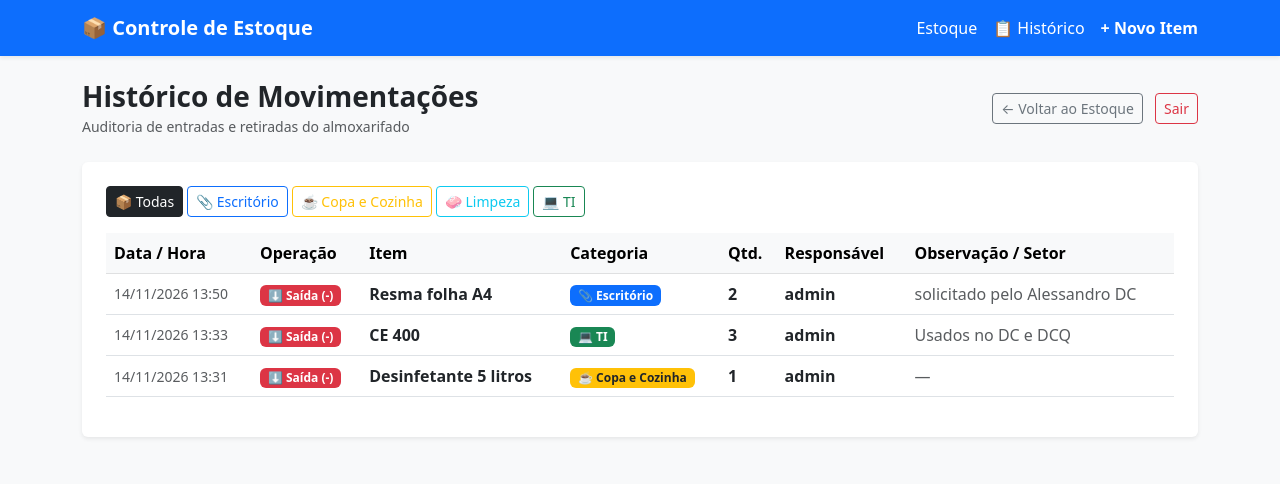
After one commit to eduardotesari/sistema_estoque_ads, a Flask app: page /historico in a window 1280 px wide. The commit adds this page. Shown: the top 484 px of the page. Run offline with Flask 3, Linux system fonts and the light colour scheme; a user stored in the database is signed in; data comes from the database, SQL or seed files in the repository; both versions use the stored data as it was after the commit.

```diff
--- a/app.py
+++ b/app.py
@@ -1,4 +1,5 @@
 import sqlite3
+from datetime import datetime
 from functools import wraps
 from flask import Flask, render_template, request, redirect, url_for, session
 from werkzeug.security import check_password_hash, generate_password_hash
@@ -8,7 +9,6 @@ from models import ProdutoFisico, ProdutoDigital
 app = Flask(__name__)
 app.secret_key = 'chave_secreta_stockcontrol_ads_anhanguera'
 
-# Configuração central de categorias, cores Bootstrap e ícones
 CATEGORIAS_CONFIG = {
     'Escritório': {'cor': 'primary', 'icone': '📎', 'texto': 'text-white'},
     'Copa e Cozinha': {'cor': 'warning', 'icone': '☕', 'texto': 'text-dark'},
@@ -22,6 +22,15 @@ init_db()
 @app.context_processor
 def inject_categorias():
     return dict(categorias_config=CATEGORIAS_CONFIG)
+
+
+def registrar_movimentacao(cursor, produto_nome, categoria, operacao, quantidade, observacao=""):
+    agora = datetime.now().strftime("%d/%m/%Y %H:%M")
+    usuario_logado = session.get('username', 'sistema')
+    cursor.execute("""
+        INSERT INTO movimentacoes (produto_nome, categoria, operacao, quantidade, usuario, observacao, data_hora)
+        VALUES (?, ?, ?, ?, ?, ?, ?)
+    """, (produto_nome, categoria, operacao, quantidade, usuario_logado, observacao.strip(), agora))
 
 
 def login_obrigatorio(f):
@@ -260,6 +269,10 @@ def novo_produto():
             INSERT INTO produtos (nome, categoria, tipo, quantidade, estoque_minimo, preco_custo, preco_base_venda, ativo)
             VALUES (?, ?, ?, ?, ?, ?, ?, 1)
         """, (nome, categoria, tipo, quantidade, estoque_minimo, preco_custo, preco_base_venda))
+
+        if quantidade > 0:
+            registrar_movimentacao(cursor, nome, categoria, 'ENTRADA', quantidade, 'Saldo inicial no cadastro')
+
         conn.commit()
         conn.close()
 
@@ -274,20 +287,57 @@ def novo_produto():
 def ajustar_estoque(id_produto):
     quantidade_ajuste = int(request.form.get('quantidade_ajuste', 0))
     operacao = request.form.get('operacao')
+    observacao = request.form.get('observacao', '').strip()
+
+    # Bloqueia movimentação caso a observação esteja vazia
+    if not observacao:
+        return redirect(request.referrer or url_for('index'))
 
     conn = get_connection()
     cursor = conn.cursor()
-    cursor.execute("SELECT quantidade FROM produtos WHERE id = ?", (id_produto,))
+    cursor.execute("SELECT nome, categoria, quantidade FROM produtos WHERE id = ?", (id_produto,))
     row = cursor.fetchone()
 
-    if row:
+    if row and quantidade_ajuste > 0:
         qtd_atual = row['quantidade']
+        qtd_efetiva = min(qtd_atual, quantidade_ajuste) if operacao == 'SAIDA' else quantidade_ajuste
         nova_qtd = max(0, qtd_atual - quantidade_ajuste) if operacao == 'SAIDA' else qtd_atual + quantidade_ajuste
+
         cursor.execute("UPDATE produtos SET quantidade = ? WHERE id = ?", (nova_qtd, id_produto))
+        if qtd_efetiva > 0:
+            registrar_movimentacao(cursor, row['nome'], row['categoria'], operacao, qtd_efetiva, observacao)
         conn.commit()
 
     conn.close()
     return redirect(request.referrer or url_for('index'))
+
+
+@app.route('/historico')
+@login_obrigatorio
+def historico():
+    categoria_filtro = request.args.get('categoria', 'Todas')
+
+    conn = get_connection()
+    cursor = conn.cursor()
+
+    if categoria_filtro and categoria_filtro != 'Todas':
+        cursor.execute(
+            "SELECT * FROM movimentacoes WHERE categoria = ? ORDER BY id DESC LIMIT 200",
+            (categoria_filtro,)
+        )
+    else:
+        cursor.execute("SELECT * FROM movimentacoes ORDER BY id DESC LIMIT 200")
+
+    movimentacoes = cursor.fetchall()
+    conn.close()
+
+    tema = CATEGORIAS_CONFIG.get(categoria_filtro, {'cor': 'primary', 'icone': '📦', 'texto': 'text-white'})
+    return render_template(
+        'historico.html',
+        movimentacoes=movimentacoes,
+        categoria_filtro=categoria_filtro,
+        tema=tema
+    )
 
 
 @app.route('/produto/inativar/<int:id_produto>', methods=['POST'])
--- a/database/schema.sql
+++ b/database/schema.sql
@@ -19,3 +19,35 @@ CREATE TABLE IF NOT EXISTS usuarios (
     senha_hash TEXT NOT NULL,
     perfil TEXT NOT NULL DEFAULT 'operador'
 );
+CREATE TABLE IF NOT EXISTS usuarios (
+    id INTEGER PRIMARY KEY AUTOINCREMENT,
+    username TEXT UNIQUE NOT NULL,
+    senha_hash TEXT NOT NULL,
+    perfil TEXT NOT NULL DEFAULT 'operador'
+);
+
+CREATE TABLE IF NOT EXISTS produtos (
+    id INTEGER PRIMARY KEY AUTOINCREMENT,
+    nome TEXT NOT NULL,
+    tipo TEXT NOT NULL,
+    categoria TEXT NOT NULL DEFAULT 'Escritório',
+    quantidade INTEGER NOT NULL DEFAULT 0,
+    preco_custo REAL NOT NULL DEFAULT 0.0,
+    preco_base_venda REAL NOT NULL DEFAULT 0.0,
+    peso_kg REAL DEFAULT 1.0,
+    estoque_minimo INTEGER DEFAULT 5,
+    link_download TEXT,
+    tamanho_mb REAL DEFAULT 0.0,
+    ativo INTEGER NOT NULL DEFAULT 1
+);
+
+CREATE TABLE IF NOT EXISTS movimentacoes (
+    id INTEGER PRIMARY KEY AUTOINCREMENT,
+    produto_nome TEXT NOT NULL,
+    categoria TEXT NOT NULL,
+    operacao TEXT NOT NULL,
+    quantidade INTEGER NOT NULL,
+    usuario TEXT NOT NULL,
+    observacao TEXT,
+    data_hora TEXT NOT NULL
+);
--- a/templates/base.html
+++ b/templates/base.html
@@ -10,6 +10,7 @@
 
     {% set cor_barra = tema.cor if tema is defined else 'primary' %}
     {% set navbar_tema = 'navbar-light' if cor_barra in ['warning', 'info'] else 'navbar-dark' %}
+    {% set cor_texto_nav = 'text-dark' if cor_barra in ['warning', 'info'] else 'text-white' %}
 
     <nav class="navbar navbar-expand-lg {{ navbar_tema }} bg-{{ cor_barra }} shadow-sm mb-4">
         <div class="container">
@@ -19,9 +20,10 @@
                     <span class="badge bg-white text-dark ms-2">{{ tema.icone }} {{ categoria_filtro }}</span>
                 {% endif %}
             </a>
-            <div class="d-flex">
-                <a href="{{ url_for('index') }}" class="nav-link {{ 'text-dark' if cor_barra in ['warning', 'info'] else 'text-white' }} me-3">Estoque</a>
-                <a href="{{ url_for('novo_produto', categoria=categoria_filtro if categoria_filtro is defined else 'Escritório') }}" class="nav-link {{ 'text-dark' if cor_barra in ['warning', 'info'] else 'text-white' }} fw-bold">+ Novo Item</a>
+            <div class="d-flex align-items-center">
+                <a href="{{ url_for('index') }}" class="nav-link {{ cor_texto_nav }} me-3">Estoque</a>
+                <a href="{{ url_for('historico', categoria=categoria_filtro if categoria_filtro is defined else 'Todas') }}" class="nav-link {{ cor_texto_nav }} me-3">📋 Histórico</a>
+                <a href="{{ url_for('novo_produto', categoria=categoria_filtro if categoria_filtro is defined else 'Escritório') }}" class="nav-link {{ cor_texto_nav }} fw-bold">+ Novo Item</a>
             </div>
         </div>
     </nav>
--- /dev/null
+++ b/templates/historico.html
@@ -0,0 +1,74 @@
+{% extends 'base.html' %}
+
+{% block content %}
+<div class="d-flex justify-content-between align-items-center mb-4">
+    <div>
+        <h3 class="fw-bold mb-0">Histórico de Movimentações</h3>
+        <small class="text-muted">Auditoria de entradas e retiradas do almoxarifado</small>
+    </div>
+    <div>
+        <a href="{{ url_for('index', categoria=categoria_filtro) }}" class="btn btn-outline-secondary btn-sm me-2">← Voltar ao Estoque</a>
+        <a href="{{ url_for('logout') }}" class="btn btn-outline-danger btn-sm">Sair</a>
+    </div>
+</div>
+
+<div class="card border-0 shadow-sm p-4">
+    <!-- Filtro por Categoria -->
+    <div class="d-flex flex-wrap gap-1 mb-3">
+        <a href="{{ url_for('historico', categoria='Todas') }}"
+           class="btn btn-sm {% if categoria_filtro == 'Todas' %}btn-dark{% else %}btn-outline-dark{% endif %}">
+           📦 Todas
+        </a>
+        {% for nome_cat, cfg in categorias_config.items() %}
+            <a href="{{ url_for('historico', categoria=nome_cat) }}"
+               class="btn btn-sm {% if categoria_filtro == nome_cat %}btn-{{ cfg.cor }} fw-bold{% else %}btn-outline-{{ cfg.cor }}{% endif %}">
+               {{ cfg.icone }} {{ nome_cat }}
+            </a>
+        {% endfor %}
+    </div>
+
+    <div class="table-responsive">
+        <table class="table table-hover align-middle">
+            <thead class="table-light">
+                <tr>
+                    <th>Data / Hora</th>
+                    <th>Operação</th>
+                    <th>Item</th>
+                    <th>Categoria</th>
+                    <th>Qtd.</th>
+                    <th>Responsável</th>
+                    <th>Observação / Setor</th>
+                </tr>
+            </thead>
+            <tbody>
+                {% for m in movimentacoes %}
+                {% set cat_cfg = categorias_config.get(m['categoria'], {'cor': 'secondary', 'icone': '📎', 'texto': 'text-white'}) %}
+                <tr>
+                    <td class="text-muted small">{{ m['data_hora'] }}</td>
+                    <td>
+                        {% if m['operacao'] == 'ENTRADA' %}
+                            <span class="badge bg-success">⬆️ Entrada (+)</span>
+                        {% else %}
+                            <span class="badge bg-danger">⬇️ Saída (-)</span>
+                        {% endif %}
+                    </td>
+                    <td class="fw-bold">{{ m['produto_nome'] }}</td>
+                    <td>
+                        <span class="badge bg-{{ cat_cfg.cor }} {{ cat_cfg.texto }}">
+                            {{ cat_cfg.icone }} {{ m['categoria'] }}
+                        </span>
+                    </td>
+                    <td class="fw-bold">{{ m['quantidade'] }}</td>
+                    <td><strong>{{ m['usuario'] }}</strong></td>
+                    <td class="text-muted">{{ m['observacao'] or '—' }}</td>
+                </tr>
+                {% else %}
+                <tr>
+                    <td colspan="7" class="text-center py-4 text-muted">Nenhuma movimentação registrada até o momento.</td>
+                </tr>
+                {% endfor %}
+            </tbody>
+        </table>
+    </div>
+</div>
+{% endblock %}
```
Also changed, not shown: templates/index.html (+6 -1 lines), stockcontrol.db.
